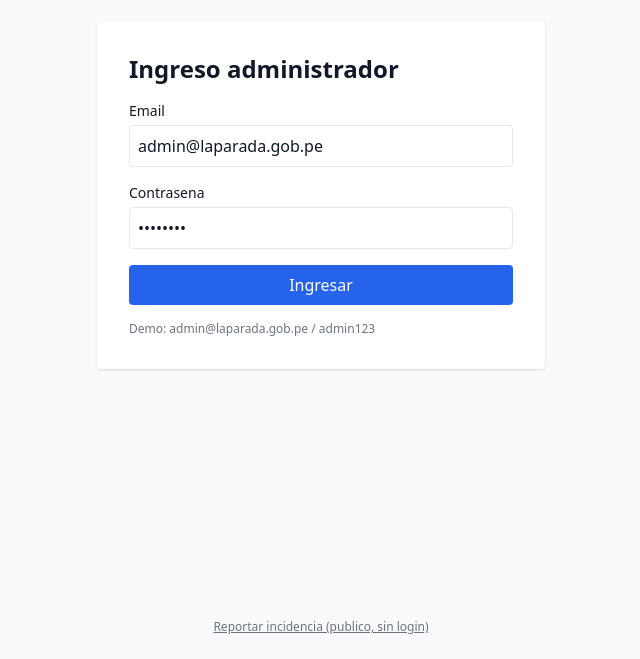
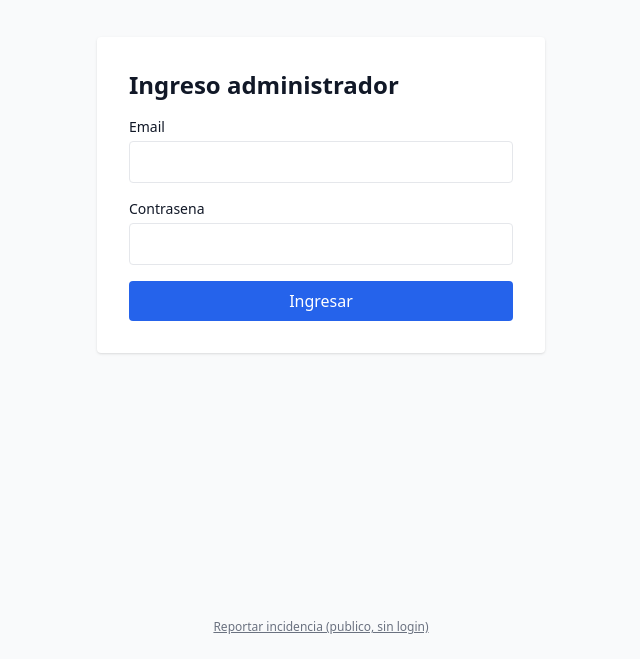
Before and after one commit to ppyecom/mercado-front, a Next.js app: page /login in a window 1280 px wide. Shown: the part 205-864 px from the top of the page, without its empty margins (319-959 px from the left). Built offline with nearby package versions, Linux system fonts and the light colour scheme; no server answers.

Commit message:
chore(login): elimina credenciales demo precargadas y texto de ayuda

```diff
--- a/src/app/login/page.tsx
+++ b/src/app/login/page.tsx
@@ -6,8 +6,8 @@ import { saveSession } from "@/lib/auth";
 
 export default function LoginPage() {
   const router = useRouter();
-  const [email, setEmail] = useState("admin@laparada.gob.pe");
-  const [password, setPassword] = useState("admin123");
+  const [email, setEmail] = useState("");
+  const [password, setPassword] = useState("");
   const [error, setError] = useState<string | null>(null);
   const [loading, setLoading] = useState(false);
 
@@ -45,7 +45,6 @@ export default function LoginPage() {
         <button disabled={loading} className="w-full bg-blue-600 text-white py-2 rounded disabled:opacity-50">
           {loading ? "Ingresando..." : "Ingresar"}
         </button>
-        <p className="text-xs text-gray-500">Demo: admin@laparada.gob.pe / admin123</p>
       </form>
     </main>
   );
```
